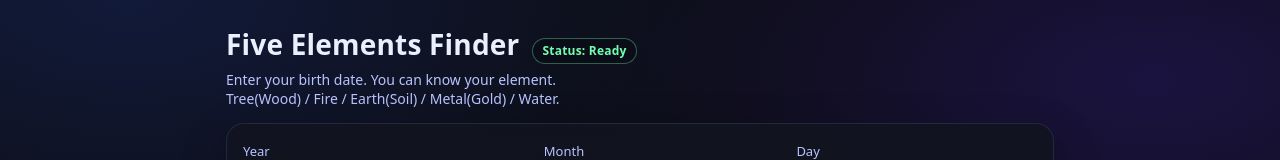
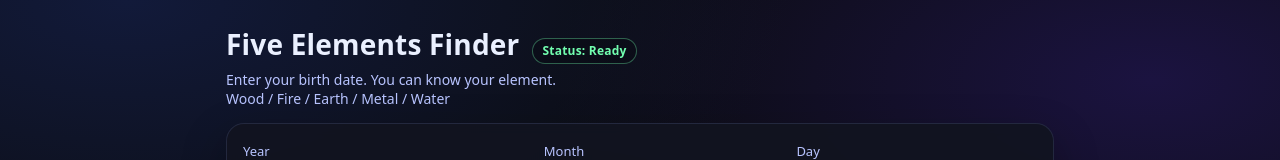
Before and after one commit to leeej715/leeej.github.io, a plain HTML site: page index.html in a window 1280 px wide. Shown: the top 160 px of the page. Drawn offline with Linux system fonts and the light colour scheme.

Commit message:
Update index.html

```diff
--- a/index.html
+++ b/index.html
@@ -225,7 +225,7 @@
 
       <p class="subtitle">
         Enter your birth date. You can know your element.<br>
-        Tree(Wood) / Fire / Earth(Soil) / Metal(Gold) / Water.
+        Wood / Fire / Earth / Metal / Water
       </p>
     </div>
 
```
